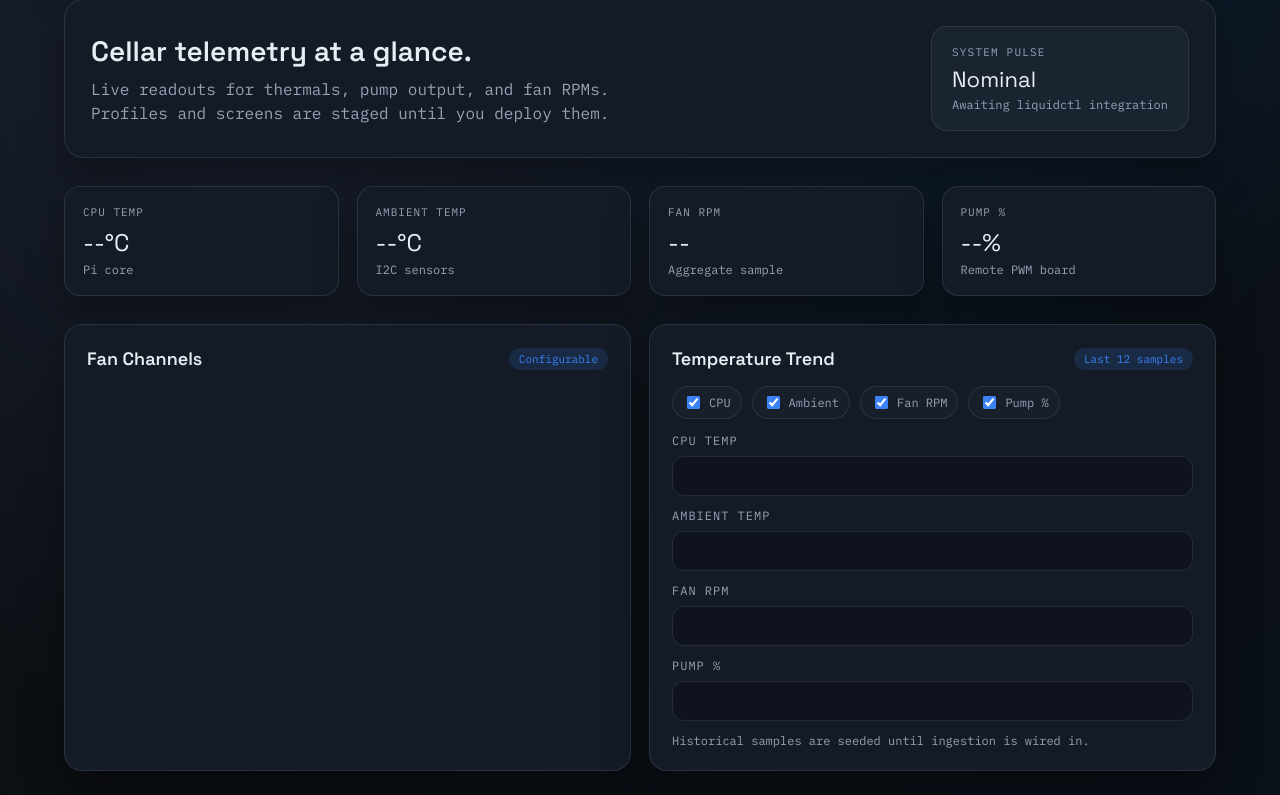
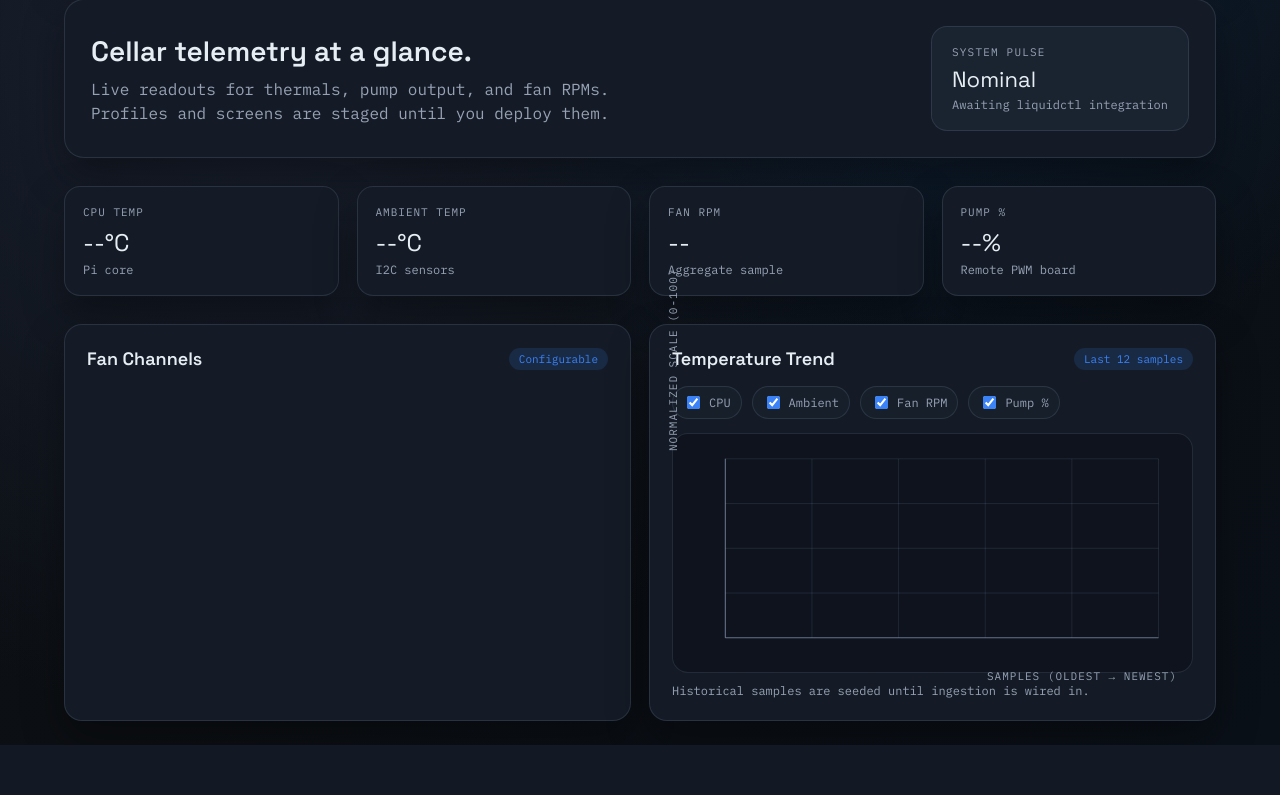
Before and after one commit to warner-family-dev/hydrox, a FastAPI app: template app/templates/dashboard.html in a window 1280 px wide. Shown: the part 136-931 px from the top of the page. After the commit the page ends 881 px from the top, so only its background shows below. Run offline with FastAPI, Linux system fonts and the light colour scheme; the template is opened without the code that fills it, so the values that code supplies are empty; parts of the project's set-up code (start-up, migrations or seed data) failed here and were passed over.

Commit message:
feat: unify trend chart

```diff
--- a/app/main.py
+++ b/app/main.py
@@ -49,19 +49,6 @@ def _cpu_sampler() -> None:
         time.sleep(5)
 
 
-def _build_sparkline_points(values: list[float], width: int = 140, height: int = 40) -> str:
-    if not values:
-        return ""
-    min_val = min(values)
-    max_val = max(values)
-    span = max(max_val - min_val, 0.01)
-    points = []
-    for index, value in enumerate(values):
-        x = (index / (len(values) - 1)) * width if len(values) > 1 else width / 2
-        normalized = (value - min_val) / span
-        y = height - (normalized * height)
-        points.append(f"{x:.1f},{y:.1f}")
-    return " ".join(points)
 
 
 @app.get("/", response_class=HTMLResponse)
@@ -73,20 +60,12 @@ def root() -> RedirectResponse:
 def dashboard(request: Request):
     metrics = latest_metrics()
     history = recent_metrics()
-    cpu_points = _build_sparkline_points([row["cpu_temp"] for row in history])
-    ambient_points = _build_sparkline_points([row["ambient_temp"] for row in history])
-    fan_points = _build_sparkline_points([row["fan_rpm"] for row in history])
-    pump_points = _build_sparkline_points([row["pump_percent"] for row in history])
     fans = list_fans(active_only=True)
     return templates.TemplateResponse(
         "dashboard.html",
         {
             "request": request,
             "metrics": metrics,
-            "cpu_points": cpu_points,
-            "ambient_points": ambient_points,
-            "fan_points": fan_points,
-            "pump_points": pump_points,
             "fans": fans,
         },
     )
@@ -232,6 +211,11 @@ def get_latest_metrics():
     return JSONResponse(latest_metrics() or {})
 
 
+@app.get("/api/metrics/recent")
+def get_recent_metrics(limit: int = 24):
+    return JSONResponse(recent_metrics(limit=limit))
+
+
 def _load_profiles():
     with get_connection() as conn:
         rows = conn.execute(
--- a/app/static/css/main.css
+++ b/app/static/css/main.css
@@ -308,6 +308,50 @@ body {
   accent-color: var(--accent);
 }
 
+.trend {
+  position: relative;
+  margin-top: 6px;
+}
+
+.trend__chart {
+  width: 100%;
+  height: 240px;
+  background: rgba(10, 16, 24, 0.6);
+  border-radius: 16px;
+  border: 1px solid var(--border);
+  padding: 6px;
+}
+
+.trend__grid line {
+  stroke: rgba(120, 140, 170, 0.18);
+  stroke-width: 1;
+}
+
+.trend__axes line {
+  stroke: rgba(180, 200, 230, 0.45);
+  stroke-width: 1.2;
+}
+
+.trend__axis {
+  position: absolute;
+  color: var(--muted);
+  font-size: 11px;
+  text-transform: uppercase;
+  letter-spacing: 1px;
+}
+
+.trend__axis--y {
+  top: 18px;
+  left: -6px;
+  transform: rotate(-90deg);
+  transform-origin: left top;
+}
+
+.trend__axis--x {
+  bottom: -6px;
+  right: 16px;
+}
+
 .form {
   display: flex;
   flex-direction: column;
--- a/app/static/js/dashboard.js
+++ b/app/static/js/dashboard.js
@@ -1,5 +1,7 @@
 const toggles = document.querySelectorAll('.toggle input');
 const metricEls = document.querySelectorAll('[data-metric]');
+const lineIds = ['cpu-line', 'ambient-line', 'fan-line', 'pump-line'];
+const grid = document.getElementById('trend-grid');
 
 const metricFormatters = {
   cpu_temp: (value) => `${value}°C`,
@@ -18,20 +20,88 @@ const setMetricValue = (el, value) => {
   el.textContent = formatted;
 };
 
+const drawGrid = () => {
+  if (!grid) {
+    return;
+  }
+  const lines = [];
+  for (let i = 0; i <= 4; i += 1) {
+    const y = 20 + (190 / 4) * i;
+    lines.push(`<line x1="40" y1="${y}" x2="500" y2="${y}" />`);
+  }
+  for (let i = 0; i <= 5; i += 1) {
+    const x = 40 + (460 / 5) * i;
+    lines.push(`<line x1="${x}" y1="20" x2="${x}" y2="210" />`);
+  }
+  grid.innerHTML = lines.join('');
+};
+
+const normalizeSeries = (series) => {
+  const min = Math.min(...series);
+  const max = Math.max(...series);
+  const span = Math.max(max - min, 0.01);
+  return series.map((value) => ((value - min) / span) * 100);
+};
+
+const buildPoints = (series) => {
+  const left = 40;
+  const top = 20;
+  const width = 460;
+  const height = 190;
+  const points = [];
+  series.forEach((value, index) => {
+    const x = left + (index / (series.length - 1)) * width;
+    const y = top + height - (value / 100) * height;
+    points.push(`${x.toFixed(1)},${y.toFixed(1)}`);
+  });
+  return points.join(' ');
+};
+
 const refreshMetrics = async () => {
   try {
     const response = await fetch('/api/metrics/latest', { cache: 'no-store' });
+    if (response.ok) {
+      const data = await response.json();
+      metricEls.forEach((el) => {
+        const key = el.getAttribute('data-metric');
+        const value = data[key];
+        if (value === undefined || value === null) {
+          return;
+        }
+        setMetricValue(el, value);
+      });
+    }
+  } catch (error) {
+    // Ignore transient fetch failures.
+  }
+};
+
+const refreshTrend = async () => {
+  try {
+    const response = await fetch('/api/metrics/recent?limit=24', { cache: 'no-store' });
     if (!response.ok) {
       return;
     }
     const data = await response.json();
-    metricEls.forEach((el) => {
-      const key = el.getAttribute('data-metric');
-      const value = data[key];
-      if (value === undefined || value === null) {
+    if (!Array.isArray(data) || data.length < 2) {
+      return;
+    }
+    const cpu = normalizeSeries(data.map((row) => row.cpu_temp));
+    const ambient = normalizeSeries(data.map((row) => row.ambient_temp));
+    const fan = normalizeSeries(data.map((row) => row.fan_rpm));
+    const pump = normalizeSeries(data.map((row) => row.pump_percent));
+    const seriesMap = {
+      'cpu-line': cpu,
+      'ambient-line': ambient,
+      'fan-line': fan,
+      'pump-line': pump,
+    };
+    lineIds.forEach((id) => {
+      const line = document.getElementById(id);
+      if (!line) {
         return;
       }
-      setMetricValue(el, value);
+      line.setAttribute('points', buildPoints(seriesMap[id]));
     });
   } catch (error) {
     // Ignore transient fetch failures.
@@ -51,5 +121,10 @@ toggles.forEach((toggle) => {
   });
 });
 
+drawGrid();
 refreshMetrics();
-setInterval(refreshMetrics, 2000);
+refreshTrend();
+setInterval(() => {
+  refreshMetrics();
+  refreshTrend();
+}, 2000);
--- a/app/templates/dashboard.html
+++ b/app/templates/dashboard.html
@@ -74,28 +74,21 @@
         <span>Pump %</span>
       </label>
     </div>
-    <div class="sparkline">
-      <div class="sparkline__label">CPU Temp</div>
-      <svg viewBox="0 0 140 40" class="sparkline__chart" aria-hidden="true">
-        <polyline id="cpu-line" points="{{ cpu_points }}" fill="none" stroke="var(--accent)" stroke-width="2" />
-      </svg>
-    </div>
-    <div class="sparkline">
-      <div class="sparkline__label">Ambient Temp</div>
-      <svg viewBox="0 0 140 40" class="sparkline__chart" aria-hidden="true">
-        <polyline id="ambient-line" points="{{ ambient_points }}" fill="none" stroke="var(--alert)" stroke-width="2" />
-      </svg>
-    </div>
-    <div class="sparkline">
-      <div class="sparkline__label">Fan RPM</div>
-      <svg viewBox="0 0 140 40" class="sparkline__chart" aria-hidden="true">
-        <polyline id="fan-line" points="{{ fan_points }}" fill="none" stroke="#22c55e" stroke-width="2" />
-      </svg>
-    </div>
-    <div class="sparkline">
-      <div class="sparkline__label">Pump %</div>
-      <svg viewBox="0 0 140 40" class="sparkline__chart" aria-hidden="true">
-        <polyline id="pump-line" points="{{ pump_points }}" fill="none" stroke="#f97316" stroke-width="2" />
+    <div class="trend">
+      <div class="trend__axis trend__axis--y">Normalized scale (0-100)</div>
+      <div class="trend__axis trend__axis--x">Samples (oldest → newest)</div>
+      <svg viewBox="0 0 520 240" class="trend__chart" aria-hidden="true">
+        <g class="trend__grid" id="trend-grid"></g>
+        <g class="trend__axes">
+          <line x1="40" y1="20" x2="40" y2="210" />
+          <line x1="40" y1="210" x2="500" y2="210" />
+        </g>
+        <g class="trend__lines">
+          <polyline id="cpu-line" fill="none" stroke="var(--accent)" stroke-width="2" />
+          <polyline id="ambient-line" fill="none" stroke="var(--alert)" stroke-width="2" />
+          <polyline id="fan-line" fill="none" stroke="#22c55e" stroke-width="2" />
+          <polyline id="pump-line" fill="none" stroke="#f97316" stroke-width="2" />
+        </g>
       </svg>
     </div>
     <div class="sparkline__note">Historical samples are seeded until ingestion is wired in.</div>
```
Also changed, not shown: CHANGELOG.md, README.md.
